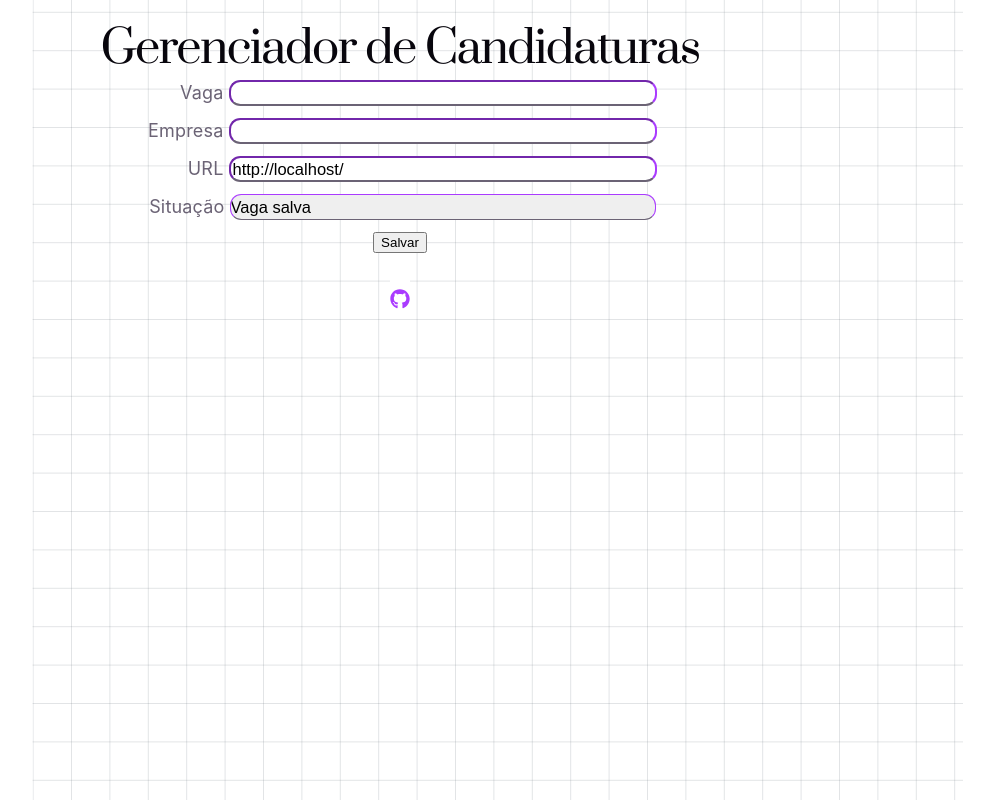
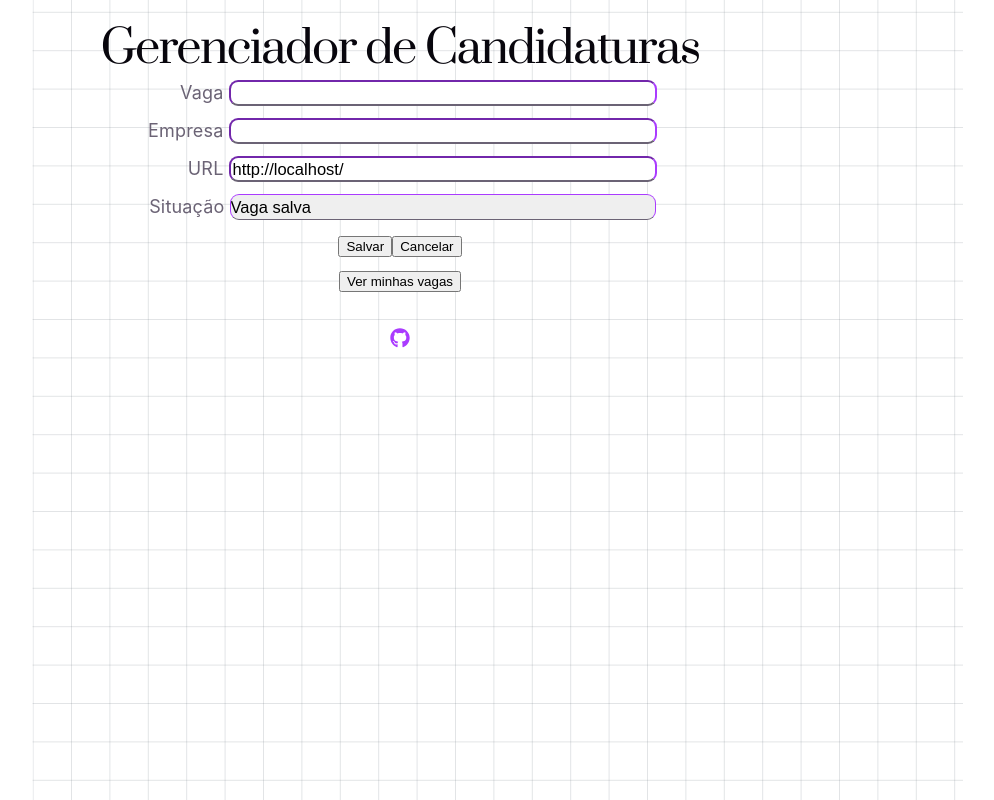
Before and after one commit to Laura-Sangalli/gerenciador-de-candidaturas, a React (Vite) app in the folder frontend/: page / in a window 1280 px wide. Shown: the whole page, without its empty margins (240-1234 px from the left). Built offline with nearby package versions, Linux system fonts and the light colour scheme.

Commit message:
style: add buttons cancelar & ver minhas candidaturas

```diff
--- a/frontend/src/components/JobForm.tsx
+++ b/frontend/src/components/JobForm.tsx
@@ -63,8 +63,11 @@ function JobForm(){
                 </select>
              </div>
 
-            <button type="submit" className="button-icon">Salvar</button>
-
+            <div className="div-buttons">
+                <button type="submit" className="button-icon">Salvar</button>
+                <button type="submit" className="button-icon">Cancelar</button>
+            </div>
+                <button type="submit" className="button-icon">Ver minhas vagas</button>
         </form>
     )
 }
--- a/frontend/src/index.css
+++ b/frontend/src/index.css
@@ -55,6 +55,7 @@
     vector-effect: non-scaling-size;
     color: #08060d;
     border-color: var(--accent);
+    margin: 0cap 0.36cap 0.1cap 0.36cap;
   font: 18px/145% var(--sans);
   }
 }
@@ -159,7 +160,7 @@ code {
   width: 420px;
   font-size: 16.5px;
   border-color: var(--accent) var(--border) var(--text);
-  border-radius: 1cap;
+  border-radius: 0.8cap;
   margin-left: 5px;
 }
 
@@ -174,8 +175,7 @@ code {
 
 .social{
   color: var(--accent);
-  margin-top: 2rem;
-  padding-top: 2rem;
+  margin-top: 10px;
   background-color: var(--bg);
 }
 
@@ -191,6 +191,7 @@ code {
 
 /* Fundo */
 .background-decoration {
+  display: flex;
     position: absolute;
     inset: 0;
     margin-top: -5cap;
@@ -205,5 +206,11 @@ code {
 /* Conteúdo */
 .content {
     position: relative;
+
     z-index: 1;
 }
+
+.div-buttons{
+  flex-direction: row;
+
+}
```
